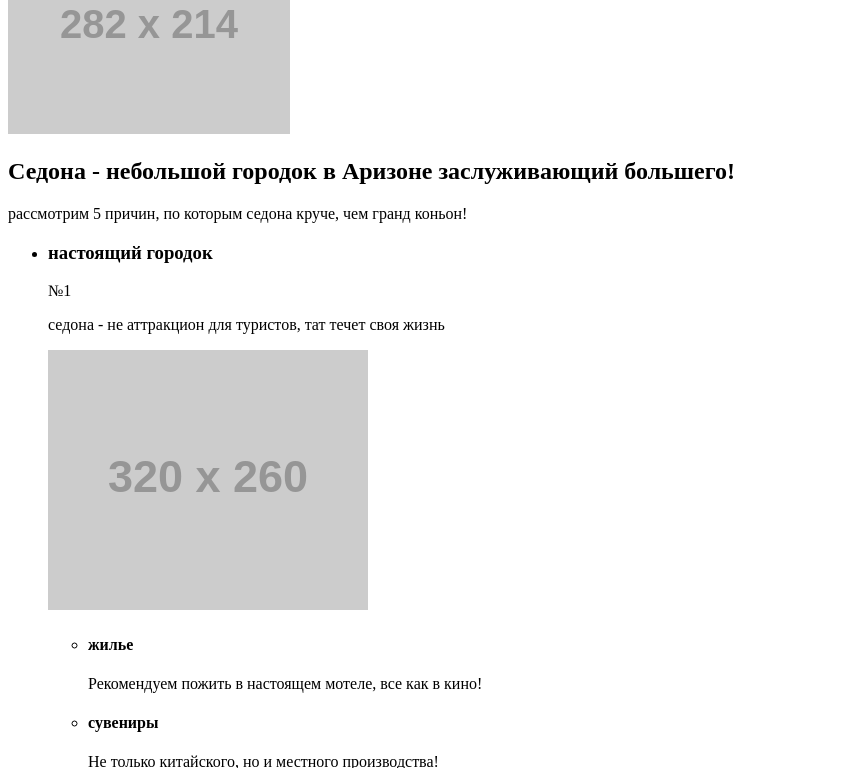
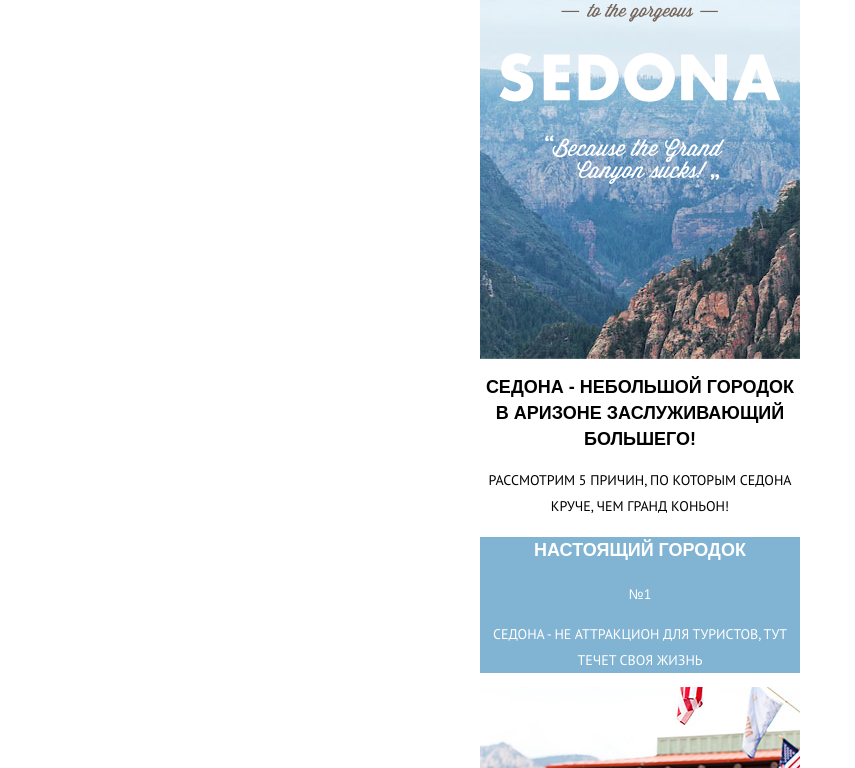
Before and after one commit to Cherezchur/sedona.github.io, a website: page source/index.html in a window 1280 px wide. Shown: the part 281-1049 px from the top of the page, without its empty margins (0-855 px from the left). Drawn offline with nearby package versions, Linux system fonts and the light colour scheme; files that its build step writes are made by us from their sources; placeholder pictures from the web are drawn by us.

Commit message:
Выполнена базовая стилизация главной страницы мобильной версии

```diff
--- a/source/index.html
+++ b/source/index.html
@@ -3,54 +3,56 @@
   <head>
     <meta charset="utf-8">
     <title>HTML Academy: Седона</title>
+    <link href="css/style.css" rel="stylesheet">
   </head>
   <body>
     <header class="page-header">
-      <div class="page-header__menu">
-        <a class="page-header__logo">
-          <img class="page-header__logo-image" src="https://via.placeholder.com/102x83" width="102" height="83" alt="Логотип Седона">
-        </a>
-        <button class="page-header__button" type="button">Открыть меню</button>
-      </div>
-
       <nav class="main-nav">
         <div class="main-nav__wrapper">
           <ul class="main-nav__list site-list">
             <li class="site-list__item site-list__item--active">
-              <a >Главная</a>
+              <a class="site-list__link">Главная</a>
             </li>
             <li class="site-list__item">
-              <a href="foto.html">Фото и видео</a>
+              <a class="site-list__link" href="foto.html">Фото и видео</a>
             </li>
             <li class="site-list__item">
-              <a href="form.html">Форма отзыва</a>
+              <a class="site-list__link" href="form.html">Форма отзыва</a>
             </li>
             <li class="site-list__item">
-              <a href="#">html academy</a>
+              <a class="site-list__link" href="#">html academy</a>
             </li>
           </ul>
         </div>
       </nav>
+
+      <div class="page-header__menu">
+        <a class="page-header__logo">
+          <img class="page-header__logo-image" src="img/logo-sedona-mobile.svg" width="102" height="83" alt="Логотип Седона">
+        </a>
+        <button class="page-header__button" type="button">Открыть меню</button>
+      </div>
     </header>
 
     <main class="page-main">
       <section class="prewiew">
         <div class="prewiew__landscape">
-          <img class="prewiew__image" src="https://via.placeholder.com/282x214"  width="282" height="214" alt="Надпись на фоне пейзажа добро пожаловать в седону">
+          <img class="prewiew__image" src="img/text-sedona-index.svg"  width="282" height="214" alt="Надпись на фоне пейзажа добро пожаловать в седону">
         </div>
       </section>
 
       <section class="advantages">
-        <h2 class="advantages__title section-title">Седона - небольшой городок в Аризоне заслуживающий большего!</h2>
+        <h2 class="advantages__title">Седона - небольшой городок в Аризоне заслуживающий большего!</h2>
         <p class="advantages__main-description section-description">рассмотрим 5 причин, по которым седона круче, чем гранд коньон!</p>
         <ul class="advantages__list">
           <li class="advantages__item advantages__item--city">
-            <div class="advantages__description">
+            <div class="advantages__description--blue-bg">
               <h3 class="advantages__item-title">настоящий городок</h3>
               <p class="advantages__number">№1</p>
-              <p class="advantages__expl">седона - не аттракцион для туристов, тат течет своя жизнь</p>
+              <p class="advantages__expl">седона - не аттракцион для туристов, тут течет своя жизнь</p>
             </div>
-            <img class="advantages__image" src="https://via.placeholder.com/320x260" width="320" height="260" alt="фото деревянной постройки с красной крушей, в правом нижнем углу куст, в левом верхнем развиваются флаги">
+            <img class="advantages__image" src="img/main-city-mobile@1x.jpg" width="320" height="260" alt="фото деревянной постройки с красной крушей, в правом нижнем углу куст, в левом верхнем развиваются флаги">
+
             <ul class="advantages__list-description">
               <li class="advantages__item-description">
                 <h4 class="advantages__title-description">жилье</h4>
@@ -66,44 +68,48 @@
               </li>
             </ul>
           </li>
+
           <li class="advantages__item advantages__item--bridge">
-            <div class="advantages__description">
+            <div class="advantages__description--blue-bg">
               <h3 class="advantages__item-title">там есть мост дъявола</h3>
               <p class="advantages__number">№2</p>
               <p class="advantages__expl">да, по нему можно пройти! если вы осмелитесь конечно</p>
             </div>
-            <img class="advantages__image" src="https://via.placeholder.com/320x260" width="320" height="260" alt="мост из красной скальной породы на фоне красных горных образований и зеленой долины">
+            <img class="advantages__image" src="img/photo-bridge-mobile@1x.jpg" width="320" height="260" alt="мост из красной скальной породы на фоне красных горных образований и зеленой долины">
           </li>
-          <li class="advantages__item advantages__item--area">
+
+          <li class="advantages__item advantages__item--grey-bg advantages__item--area">
             <div class="advantages__description">
               <h3 class="advantages__item-title">небольшая площадь</h3>
               <p class="advantages__number">№3</p>
-              <p class="advantages__expl">все интересные места находятся очень близко</p>
+              <p class="advantages__expl--dark-grey">все интересные места находятся очень близко</p>
             </div>
           </li>
-          <li class="advantages__item advantages__item--road">
+
+          <li class="advantages__item advantages__item--grey-bg advantages__item--road">
             <div class="advantages__description">
               <h3 class="advantages__item-title">красивая дорога</h3>
               <p class="advantages__number">№4</p>
-              <p class="advantages__expl">ехать в седону из лас-вегаса совсем не скучно!</p>
+              <p class="advantages__expl--dark-grey">ехать в седону из лас-вегаса совсем не скучно!</p>
             </div>
           </li>
-          <li class="advantages__item advantages__item--tourists">
+
+          <li class="advantages__item advantages__item--grey-bg advantages__item--tourists">
             <div class="advantages__description">
-              <h3 class="advantages__title">мало туристов</h3>
+              <h3 class="advantages__item-title">мало туристов</h3>
               <p class="advantages__number">№5</p>
-              <p class="advantages__expl">большинство едет в гранд каньон и толпится там</p>
+              <p class="advantages__expl--dark-grey">большинство едет в гранд каньон и толпится там</p>
             </div>
           </li>
         </ul>
       </section>
 
       <section class="search-hotel">
-        <h2 class="search-hotel__title section-title">Заинтересовались?</h2>
+        <h2 class="search-hotel__title">Заинтересовались?</h2>
         <p class="search-hotel__discription section-description">укажите предпологаемые даты поездки, и мы покажем вам лучшие предложения гостиниц в седоне</p>
         <button class="search-hotel__button" type="button">найти гостиницу</button>
         <p class="search-hotel__wrapper-map">
-          <img class="searcy-hotel__image-map" src="https://via.placeholder.com/320x350" width="320" height="350" alt="карта аризоны с дорогой от финикса до флагстаффа">
+          <img class="searcy-hotel__image-map" src="img/bg-map-mobile@1x.jpg" width="320" height="350" alt="карта аризоны с дорогой от финикса до флагстаффа">
         </p>
       </section>
     </main>
--- /dev/null
+++ b/source/sass/abstracts/mixin.scss
@@ -0,0 +1,23 @@
+//миксин для блоков с основным светло-голубым цветом и белым текстом
+
+@mixin blue-block {
+  background-color: $light-grey-blue;
+  color: rgb(255, 255, 255);
+}
+
+@mixin list-style {
+  list-style: none;
+
+  margin: 0;
+  padding: 0;
+}
+
+@mixin title-style {
+  font-family: $font-bold;
+  font-size: 18px;
+}
+
+@mixin font-description {
+  line-height: 21px;
+  color: $dark-grey;
+}
--- /dev/null
+++ b/source/sass/abstracts/variables.scss
@@ -0,0 +1,6 @@
+//переменная для толстого шрифта
+$font-bold: ("PT Sans Bold", "Arial Bold", sans-serif);
+
+//перемнные цветов
+$light-grey-blue: #81b3d2;
+$dark-grey: #333333;
--- /dev/null
+++ b/source/sass/general/body.scss
@@ -0,0 +1,13 @@
+body {
+  width: 320px;
+  margin: auto;
+  padding: 0;
+
+  font-family: "PT Sans", "Arial", sans-serif;
+  font-size: 14px;
+  line-height: 26px;
+  text-transform: uppercase;
+  text-align: center;
+
+  background-color: rgb(255, 255, 255);
+}
--- /dev/null
+++ b/source/sass/general/fonts.scss
@@ -0,0 +1,18 @@
+/* pt-sans-regular - cyrillic_latin */
+@font-face {
+  font-family: "PT Sans";
+  font-style: normal;
+  font-weight: 400;
+  src: local("PT Sans"), local("PTSans-Regular"),
+       url("../../fonts/ptsans.woff2") format("woff2"), /* Super Modern Browsers */
+       url("../../fonts/ptsans.woff") format("woff"), /* Modern Browsers */
+}
+/* pt-sans-700 - cyrillic_latin */
+@font-face {
+  font-family: "PT Sans";
+  font-style: normal;
+  font-weight: 700;
+  src: local("PT Sans Bold"), local("PTSans-Bold"),
+       url("../../fonts/ptsansbold.woff2") format("woff2"), /* Super Modern Browsers */
+       url("../../fonts/ptsansbold.woff") format("woff"), /* Modern Browsers */
+}
--- /dev/null
+++ b/source/sass/general/footer.scss
@@ -0,0 +1,12 @@
+.page-footer__hash-tag {
+  font-family: $font-bold;
+  font-size: 21px;
+}
+
+.social-list {
+  @include list-style;
+}
+
+.socail-link {
+  background-color: $light-grey-blue;
+}
--- /dev/null
+++ b/source/sass/general/header.scss
@@ -0,0 +1,14 @@
+.main-nav__list {
+  margin: 0;
+  padding: 0;
+
+  list-style: none;
+}
+
+.site-list__link {
+  font-size: 18px;
+  line-height: 40px;
+  text-decoration: none;
+
+  @include blue-block;
+}
--- /dev/null
+++ b/source/sass/index/advantages.scss
@@ -0,0 +1,31 @@
+.advantages__title {
+  @include title-style;
+}
+
+.advantages__list {
+  @include list-style;
+}
+
+.advantages__description--blue-bg {
+  @include blue-block;
+}
+
+.advantages__list-description {
+  @include list-style;
+
+  text-align: start;
+}
+
+.advantages__title-description,
+.advantages__item-title {
+  @include title-style;
+}
+
+.advantages__expl-description,
+.advantages__expl--dark-grey {
+  @include font-description;
+}
+
+.advantages__item--grey-bg {
+  background-color: #eeeeee;
+}
--- /dev/null
+++ b/source/sass/index/prewiew.scss
@@ -0,0 +1,7 @@
+.prewiew__landscape {
+  height: 389px;
+
+  background: url("../img/bg-back-mobile@1x.jpg");
+  background-position: 0 0;
+  background-repeat: no-repeat;
+}
--- /dev/null
+++ b/source/sass/style.scss
@@ -0,0 +1,13 @@
+@import
+  "abstracts/variables.scss",
+  "abstracts/mixin.scss";
+
+@import
+  "general/fonts.scss",
+  "general/body.scss",
+  "general/header.scss",
+  "general/footer.scss";
+
+@import
+  "index/prewiew.scss",
+  "index/advantages.scss";
```
Also changed, not shown: source/form.html (+9 -8 lines), source/foto.html (+9 -8 lines), 1 other file.
